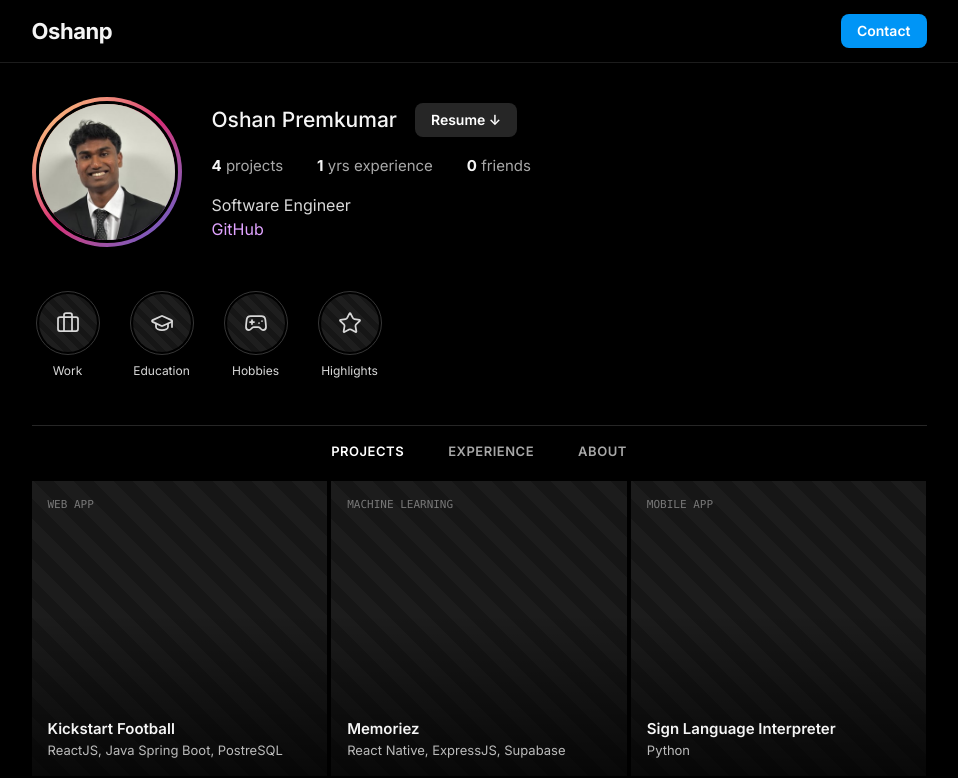
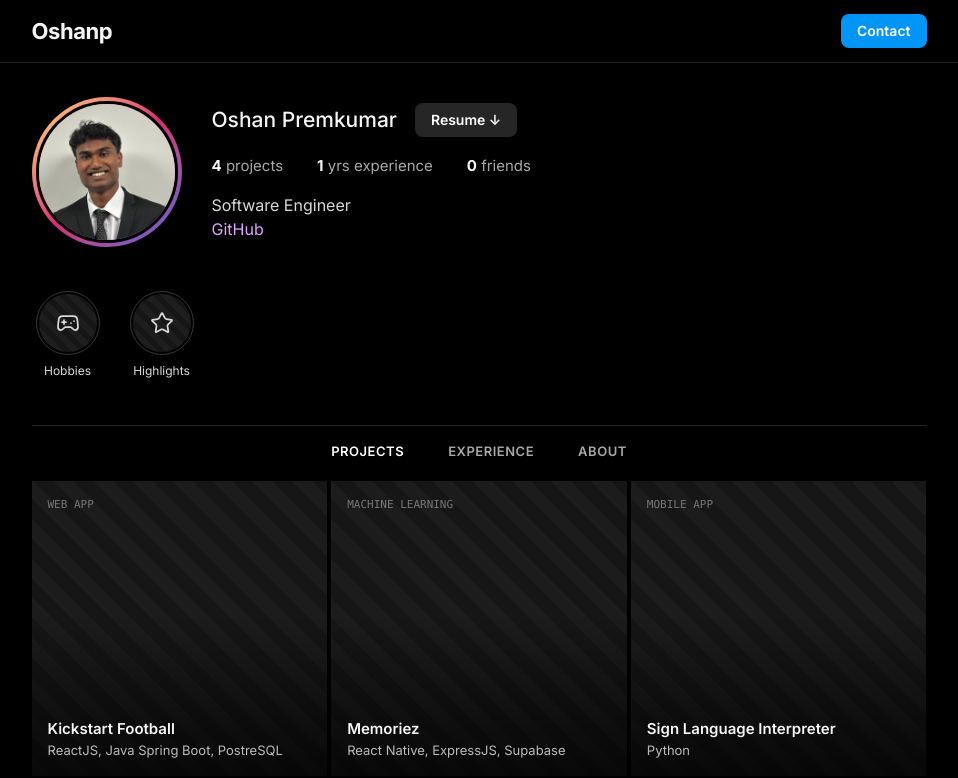
Before and after one commit to OshanpNZ/personal-website, a React (Vite) app: page / in a window 1280 px wide. Shown: the top 778 px of the page, without its empty margins (161-1119 px from the left). Built offline with nearby package versions, Linux system fonts and the light colour scheme; no server answers.

Commit message:
story functionality

```diff
--- a/src/App.jsx
+++ b/src/App.jsx
@@ -6,6 +6,7 @@ import Tabs from './components/Tabs.jsx'
 import ProjectGrid from './components/ProjectGrid.jsx'
 import ExperienceGrid from './components/ExperienceGrid.jsx'
 import DetailModal from './components/DetailModal.jsx'
+import StoryViewer from './components/StoryViewer.jsx'
 import ContactModal from './components/ContactModal.jsx'
 
 const EMAIL = 'oshan.premkumar@gmail.com'
@@ -20,6 +21,7 @@ function App() {
   const [contactOpen, setContactOpen] = useState(false)
   const [tab, setTab] = useState('projects')
   const [detail, setDetail] = useState(null)
+  const [story, setStory] = useState(null)
   // Per-card like/save/comment state, keyed by card id. Lives until refresh.
   const [interactions, setInteractions] = useState({})
 
@@ -34,7 +36,7 @@ function App() {
       <Header handle="Oshanp" onContact={() => setContactOpen(true)} />
       <main className="mx-auto max-w-[935px] px-5 pt-[34px] pb-20">
         <Profile onFriends={() => {}} />
-        <Highlights onSelect={() => {}} />
+        <Highlights onSelect={(h) => h.stories?.length && setStory(h)} />
         <Tabs tabs={TABS} active={tab} onChange={setTab} />
 
         {tab === 'projects' && (
@@ -68,6 +70,7 @@ function App() {
         interaction={detail ? interactions[detail.key] : undefined}
         onInteract={(patch) => detail && updateInteraction(detail.key, patch)}
       />
+      <StoryViewer highlight={story} onClose={() => setStory(null)} />
       <ContactModal open={contactOpen} onClose={() => setContactOpen(false)} email={EMAIL} />
     </div>
   )
--- a/src/data/highlights.js
+++ b/src/data/highlights.js
@@ -1,10 +1,17 @@
 import { Briefcase, GraduationCap, Gamepad2, Star } from 'lucide-react'
 
 const highlights = [
-  { label: 'Work', Icon: Briefcase },
-  { label: 'Education', Icon: GraduationCap },
-  { label: 'Hobbies', Icon: Gamepad2 },
-  { label: 'Highlights', Icon: Star },
+
+  {
+    label: 'Hobbies',
+    Icon: Gamepad2,
+    stories: [{ }],
+  },
+  {
+    label: 'Highlights',
+    Icon: Star,
+    stories: [{  }],
+  },
 ]
 
 export default highlights
```
